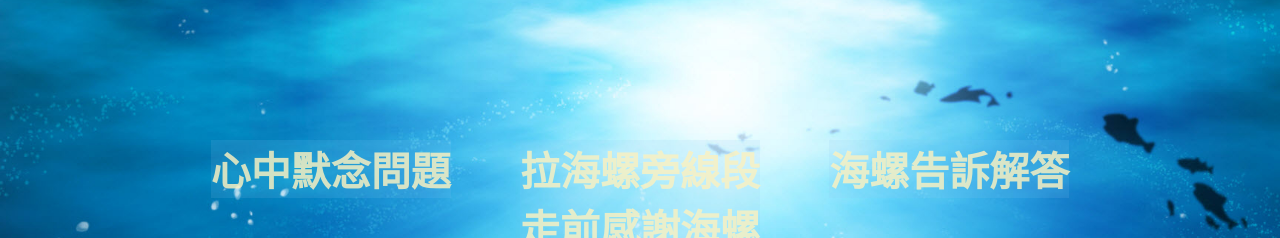
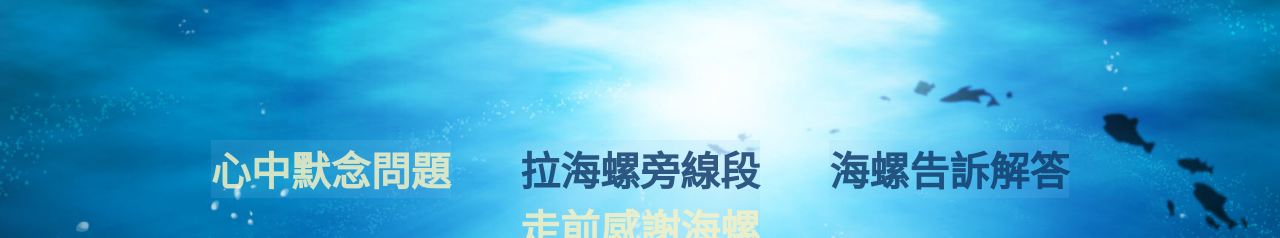
Before and after one commit to William-Zhan-bot/William-Zhan-bot.github.io, a plain HTML site: page index.html in a window 1280 px wide. Shown: the top 238 px of the page. Drawn offline with Linux system fonts and the light colour scheme.

Commit message:
rwd h4 color

```diff
--- a/index.html
+++ b/index.html
@@ -22,8 +22,8 @@
     <div class="container">
       <header>
         <h4>心中默念問題</h4>
-        <h4>拉海螺旁線段</h4>
-        <h4>海螺告訴解答</h4>
+        <h4 class="b">拉海螺旁線段</h4>
+        <h4 class="b">海螺告訴解答</h4>
         <h4>走前感謝海螺</h4>
       </header>
       <a class="clickbox"></a>
--- a/styles/style.scss
+++ b/styles/style.scss
@@ -23,6 +23,9 @@ div.container {
       font-size: 40px;
       color: rgb(247, 240, 195);
       background-color: rgba(143, 196, 243, 0.161);
+    }
+    h4.b {
+      color: rgb(20, 61, 109);
     }
 
     // flexbox
```
Also changed, not shown: styles/style.css, 1 other file.
